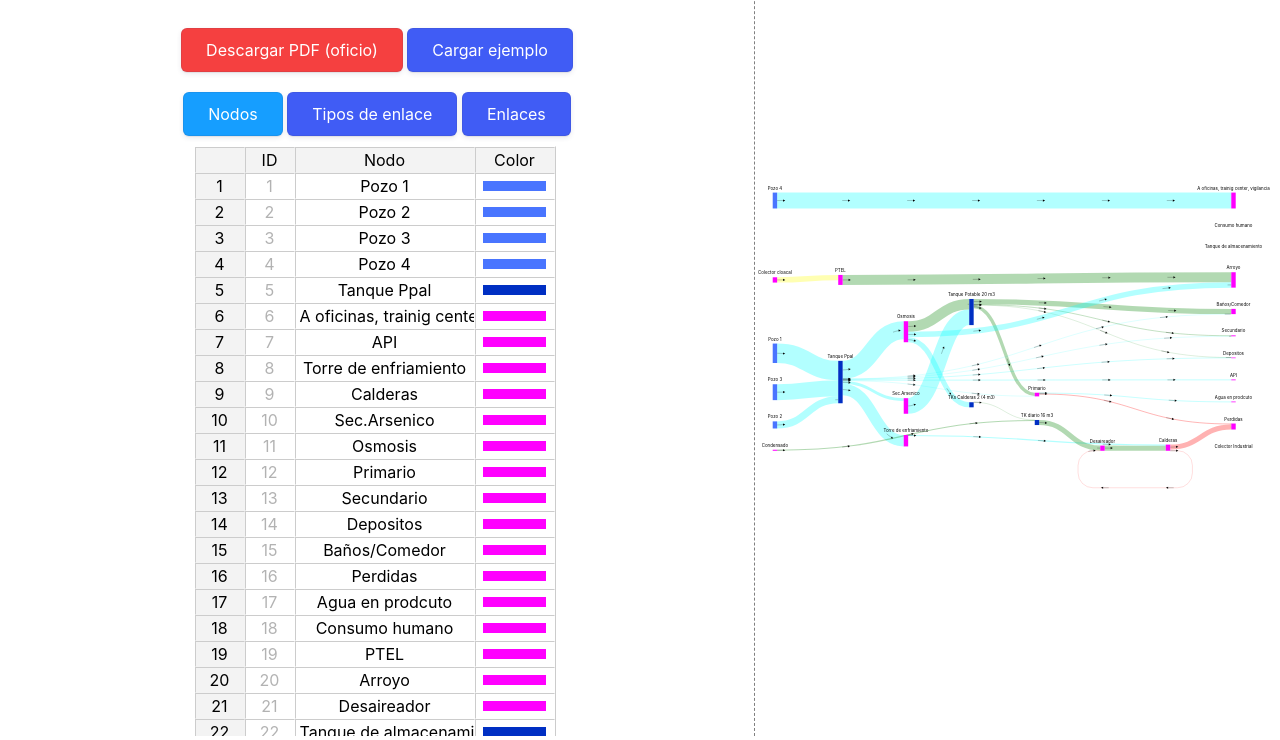
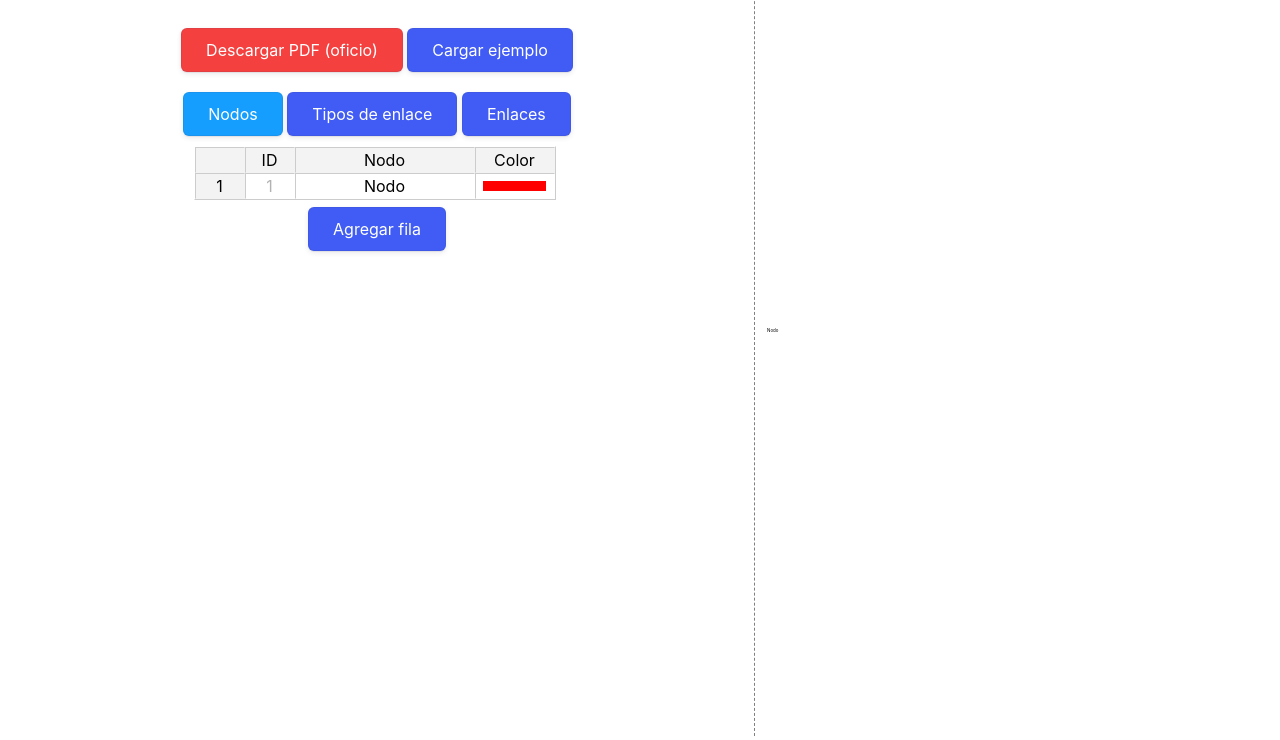
Before and after one commit to FedericoCollasius/Sankey-Visualizer, a plain HTML site: page index.html in a window 1280 px wide. Shown: the part 64-804 px from the top of the page. Drawn offline with Linux system fonts and the light colour scheme.

Commit message:
persistencia

```diff
--- a/data.js
+++ b/data.js
@@ -1,4 +1,13 @@
-let nodes = [
+const loadSample = () => {
+  if (
+    !confirm(
+      "¿Seguro que desea cargar el ejemplo? Se perderán los datos actuales"
+    )
+  ) {
+    return;
+  }
+
+  const nodes = [
     [1, "Pozo 1", "#4975ff"],
     [2, "Pozo 2", "#4975ff"],
     [3, "Pozo 3", "#4975ff"],
@@ -28,13 +37,13 @@ let nodes = [
     [27, "Colector cloacal", "#ff00ff"],
     [28, "Condensado", "#ff00ff"],
   ];
-let linkTypes = [
+  const linkTypes = [
     [1, "Vapor", "red"],
     [2, "Industrial", "cyan"],
     [3, "Potable", "green"],
     [4, "Drenaje", "yellow"],
   ];
-let links = [
+  const links = [
     [1, 5, 2, 39071.27, "m3/año"],
     [2, 5, 2, 14299.4, "m3/año"],
     [3, 5, 2, 31953.93, "m3/año"],
@@ -67,3 +76,36 @@ let links = [
     [9, 21, 1, 305, "m3/año"],
     [9, 16, 1, 10180, "m3/año"],
   ];
+
+  nodesTable.setData(nodes);
+  linksTypeTable.setData(linkTypes);
+  linksTable.setData(links);
+
+  updateTableDropdowns();
+  makeSankey();
+};
+
+const saveToLocalStorage = () => {
+  console.log("asdasd");
+  if (nodesTable && linksTypeTable && linksTable) {
+    console.log("Saving to local storage");
+    localStorage.setItem("nodes", JSON.stringify(nodesTable.getData()));
+    localStorage.setItem("linkTypes", JSON.stringify(linksTypeTable.getData()));
+    localStorage.setItem("links", JSON.stringify(linksTable.getData()));
+  }
+};
+
+const loadInitials = () => {
+  let nodes = [[1, "Nodo", "red"]];
+  let linkTypes = [[1, "Enlace", "red"]];
+  let links = [[]];
+
+  if (localStorage.getItem("nodes") !== null)
+    nodes = JSON.parse(localStorage.getItem("nodes"));
+  if (localStorage.getItem("linkTypes") !== null)
+    linkTypes = JSON.parse(localStorage.getItem("linkTypes"));
+  if (localStorage.getItem("links") !== null)
+    links = JSON.parse(localStorage.getItem("links"));
+
+  return { nodes, linkTypes, links };
+};
--- a/index.html
+++ b/index.html
@@ -23,7 +23,7 @@
           <button style="background-color: #f54040" onclick="download()">
             Descargar PDF (oficio)
           </button>
-          <button>Cargar ejemplo</button>
+          <button onclick="loadSample()">Cargar ejemplo</button>
           <br />
           <br />
           <button class="tab-link" data-tab="nodes-tab">Nodos</button>
@@ -36,20 +36,12 @@
           <div class="tab nodes-tab">
             <div id="table-nodes"></div>
             <br />
-            <button
-              onclick="nodesTable.insertRow([nodesTable.getData().reduce((acc, [id]) => Math.max(acc, id), 0) + 1, 'Nodo', 'red'])"
-            >
-              Agregar fila
-            </button>
+            <button onclick="insertNodeRow()">Agregar fila</button>
           </div>
           <div class="tab link-types-tab">
             <div id="table-link-type"></div>
             <br />
-            <button
-              onclick="linksTypeTable.insertRow([linksTypeTable.getData().reduce((acc, [id]) => Math.max(acc, id), 0) + 1, 'Enalce', 'red'])"
-            >
-              Agregar fila
-            </button>
+            <button onclick="insertLinkTypeRow()">Agregar fila</button>
           </div>
           <div class="tab links-tab">
             <div id="table-links"></div>
@@ -105,6 +97,8 @@
     <script src="index.js"></script>
 
     <script>
+      const initials = loadInitials();
+
       function debounceMakeSankey() {
         clearTimeout(window.debounceMakeSankeyTimeout);
         window.debounceMakeSankeyTimeout = setTimeout(makeSankey, 100);
@@ -113,16 +107,18 @@
       function updateTableDropdowns() {
         if (linksTable) {
           linksTable.options.columns[0].source =
-            linksTable.options.columns[1].source = nodes.map(([id, name]) => ({
+            linksTable.options.columns[1].source = nodesTable
+              .getData()
+              .map(([id, name]) => ({
+                id,
+                name,
+              }));
+          linksTable.options.columns[2].source = linksTypeTable
+            .getData()
+            .map(([id, name]) => ({
               id,
               name,
             }));
-          linksTable.options.columns[2].source = linkTypes.map(
-            ([id, name]) => ({
-              id,
-              name,
-            })
-          );
           linksTable.setData(linksTable.getData());
         }
       }
@@ -136,7 +132,7 @@
       }
 
       var nodesTable = jspreadsheet(document.getElementById("table-nodes"), {
-        data: nodes,
+        data: initials.nodes,
         copyCompatibility: false,
         columns: [
           {
@@ -161,6 +157,7 @@
         updateTable: () => {
           debounceMakeSankey();
           debounceUpdateTableDropdowns();
+          saveToLocalStorage();
         },
         contextMenu: function () {
           return false;
@@ -172,7 +169,7 @@
       var linksTypeTable = jspreadsheet(
         document.getElementById("table-link-type"),
         {
-          data: linkTypes,
+          data: initials.linkTypes,
           columns: [
             {
               type: "text",
@@ -197,6 +194,7 @@
           updateTable: () => {
             debounceMakeSankey();
             debounceUpdateTableDropdowns();
+            saveToLocalStorage();
           },
           contextMenu: function () {
             return false;
@@ -207,7 +205,7 @@
         }
       );
       var linksTable = jspreadsheet(document.getElementById("table-links"), {
-        data: links,
+        data: initials.links,
         columns: [
           {
             type: "dropdown",
@@ -238,12 +236,26 @@
             source: ["m3/año", "ton/año"],
           },
         ],
-        updateTable: () => debounceMakeSankey(),
-
+        updateTable: () => {
+          debounceMakeSankey();
+          saveToLocalStorage();
+        },
       });
     </script>
 
     <script>
+      const insertNodeRow = () => {
+        const id =
+          nodesTable.getData().reduce((acc, [id]) => Math.max(acc, id), 0) + 1;
+        nodesTable.insertRow([id, "Nodo " + id, "red"]);
+      };
+      const insertLinkTypeRow = () => {
+        const id =
+          linksTypeTable.getData().reduce((acc, [id]) => Math.max(acc, id), 0) +
+          1;
+        linksTypeTable.insertRow([id, "Enlace " + id, "red"]);
+      };
+
       updateTableDropdowns();
       makeSankey();
     </script>
--- a/index.js
+++ b/index.js
@@ -19,7 +19,7 @@ const makeSankey = () => {
     })
     .nodeAlign(d3.sankeyJustify)
     .iterations(1024)
-    .circularLinkGap(2);
+    .circularLinkGap(50);
 
   let svg = d3
     .select("#chart")
```
Lines whose indentation alone changed are shown as unchanged.
